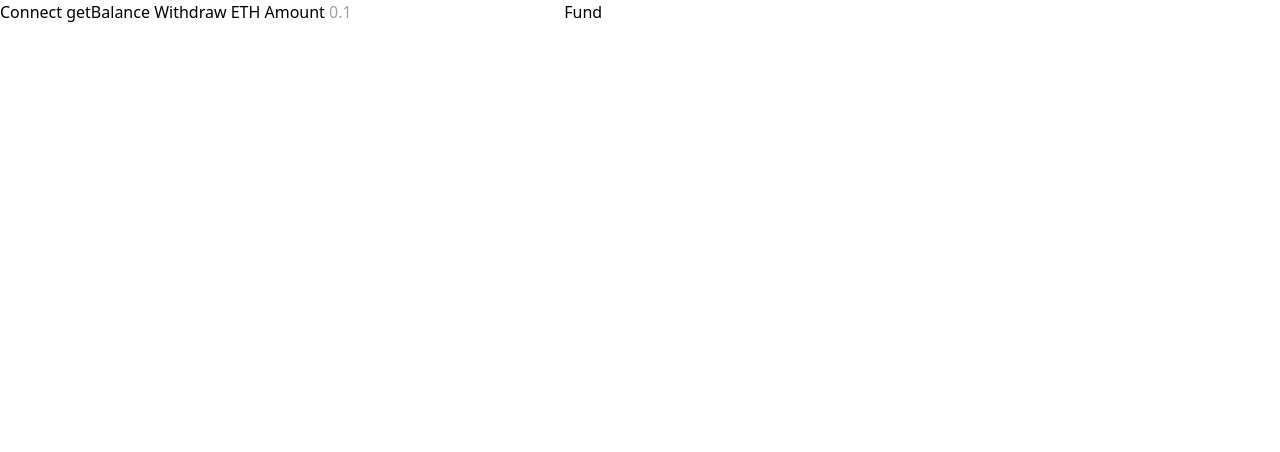
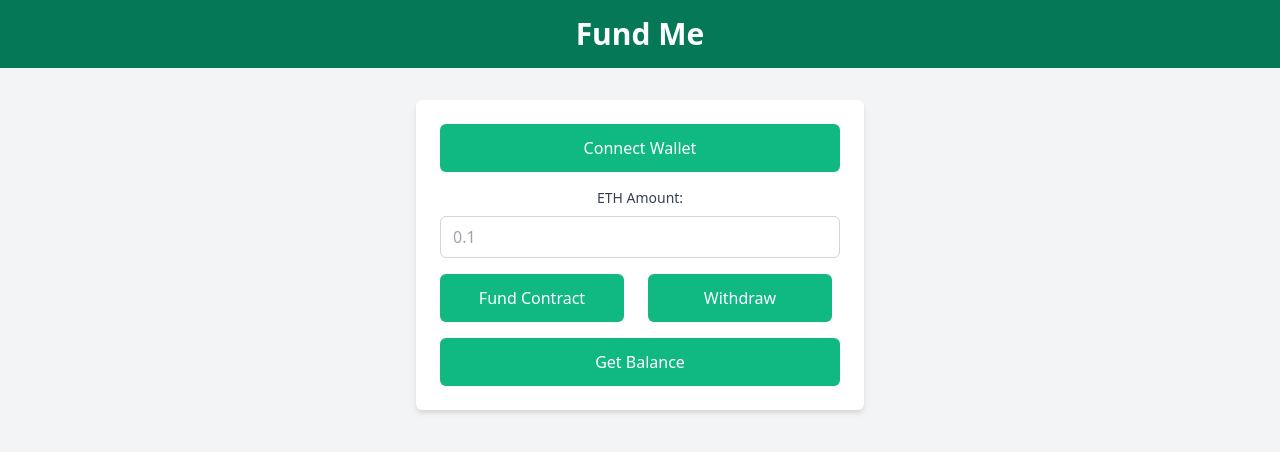
Before and after one commit to SamsShow/FundMe-Frontend, a website with bundled scripts: page index.html in a window 1280 px wide. Built offline with nearby package versions, Linux system fonts and the light colour scheme.

Commit message:
💄 Refactor HTML and JavaScript files for Fund Me project

```diff
--- a/index.html
+++ b/index.html
@@ -4,18 +4,37 @@
     <meta charset="UTF-8" />
     <meta name="viewport" content="width=device-width, initial-scale=1.0" />
     <title>Fund Me</title>
-    <script src="https://cdn.tailwindcss.com"></script>
+    <link href="https://cdn.jsdelivr.net/npm/tailwindcss@2.2.16/dist/tailwind.min.css" rel="stylesheet">
   </head>
-  <body>
-    <button id="connectButton">Connect</button>
-    <button id="balanceButton">getBalance</button>
-    <button id="withdrawButton">Withdraw</button>
-    <!-- <form> -->
-    <label for="ethAmount">ETH Amount</label>
-    <input id="ethAmount" placeholder="0.1" type="number" />
-    <button type="button" id="fundButton">Fund</button>
-    <!-- </form> -->
+
+  <body class="bg-gray-100">
+    <header class="bg-green-700 text-white py-4">
+      <div class="container mx-auto px-4 flex justify-center items-center">
+        <h1 class="text-3xl font-bold">Fund Me</h1>
+      </div>
+    </header>
+
+    <main class="container mx-auto px-4 py-8 flex flex-col items-center">
+      <div class="w-full max-w-md bg-white shadow-md rounded-md p-6">
+        <button id="connectButton" class="w-full bg-green-500 text-white py-3 px-6 rounded-md mb-4 transition-transform transform hover:scale-105 focus:outline-none focus:ring-2 focus:ring-offset-2 focus:ring-green-500">Connect Wallet</button>
+
+        <div class="flex flex-col space-y-2 items-center">
+          <label for="ethAmount" class="text-sm font-medium text-gray-700">ETH Amount:</label>
+          <input id="ethAmount" placeholder="0.1" type="number" min="0" step="0.01" class="w-full rounded-md border border-gray-300 px-3 py-2 focus:outline-none focus:ring-1 focus:ring-green-500" />
+        </div>
+
+        <div class="flex justify-between mt-4">
+          <button id="fundButton" class="w-1/2 bg-green-500 text-white py-3 px-6 rounded-md mr-2 transition-transform transform hover:scale-105 focus:outline-none focus:ring-2 focus:ring-offset-2 focus:ring-green-500">Fund Contract</button>
+          <p id="fundStatus" class="px-1"></p>
+          <button id="withdrawButton" class="w-1/2 bg-green-500 text-white py-3 px-6 rounded-md ml-2 transition-transform transform hover:scale-105 focus:outline-none focus:ring-2 focus:ring-offset-2 focus:ring-green-500 ">Withdraw</button>
+          <p id="withdrawStatus" class="px-1"></p>
+        </div>
+
+        <button id="balanceButton" class="w-full bg-green-500 text-white py-3 px-6 rounded-md mt-4 transition-transform transform hover:scale-105 focus:outline-none focus:ring-2 focus:ring-offset-2 focus:ring-green-500">Get Balance</button>
+        <p id="balanceDisplay" class=""></p>
+      </div>
+    </main>
+
+    <script type="module" src="script.js"></script>
   </body>
-
-  <script type="module" src="script.js"></script>
 </html>
--- a/script.js
+++ b/script.js
@@ -15,12 +15,17 @@ async function connect() {
     if (typeof window.ethereum !== "undefined") {
       try {
         await ethereum.request({ method: "eth_requestAccounts" });
+        const accounts = await ethereum.request({ method: "eth_accounts" });
+        if (accounts.length > 0) {
+          const shortAddress = accounts[0].slice(0, 6) + '...' + accounts[0].slice(-4);
+          connectButton.innerHTML = `Connected: ${shortAddress}`;
+          console.log(accounts);
+        } else {
+          connectButton.innerHTML = "No accounts found";
+        }
       } catch (error) {
         console.log(error);
       }
-    connectButton.innerHTML = "Connected";
-    const accounts = await ethereum.request({ method: "eth_accounts" });
-    console.log(accounts);
     } else {
       connectButton.innerHTML = "Please install MetaMask";
     }
@@ -36,9 +41,11 @@ async function withdraw() {
     try {
       const transactionResponse = await contract.withdraw();
       await listenForTransactionMine(transactionResponse, provider);
+      document.getElementById('withdrawStatus').innerText = "Transaction Successfull";
       // await transactionResponse.wait(1)
     } catch (error) {
       console.log(error);
+      document.getElementById('withdrawStatus').innerText = "Transaction Failed";
     }
   } else {
     withdrawButton.innerHTML = "Please install MetaMask";
@@ -57,8 +64,10 @@ async function fund() {
         value: ethers.utils.parseEther(ethAmount),
       });
       await listenForTransactionMine(transactionResponse, provider);
+      document.getElementById('fundStatus').innerText = "Successfully Funded";
     } catch (error) {
       console.log(error);
+      document.getElementById('fundStatus').innerText = "Funding Failed";
     }
   } else {
     fundButton.innerHTML = "Please install MetaMask";
@@ -71,6 +80,7 @@ async function getBalance() {
     try {
       const balance = await provider.getBalance(contractAddress);
       console.log(ethers.utils.formatEther(balance));
+      document.getElementById('balanceDisplay').innerText = `Balance: ${ethers.utils.formatEther(balance)} ETH`;
     } catch (error) {
       console.log(error);
     }
```
Lines whose indentation alone changed are shown as unchanged.
